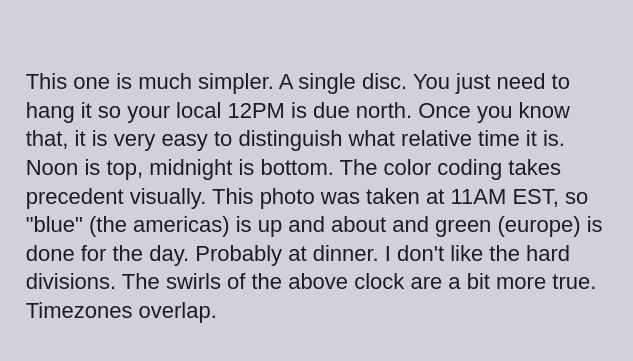
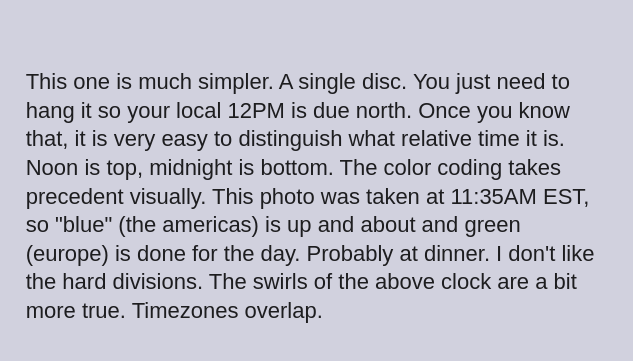
Before and after one commit to mespr/zebratime, a website: page index.html in a window 1280 px wide. Shown: the part 3691-4052 px from the top of the page, 485-1118 px from the left. Drawn offline with Linux system fonts and the light colour scheme.

Commit message:
spelling

```diff
--- a/index.html
+++ b/index.html
@@ -290,7 +290,7 @@ myElement.append(ZebraTime().timeElement());
         <section class="page-box">
             <p>This one is much simpler. A single disc. You just need to hang it so your local 12PM is due north.
                 Once you know that, it is very easy to distinguish what relative time it is. Noon is top, midnight
-                is bottom. The color coding takes precedent visually. This photo was taken at 11AM EST, so "blue"
+                is bottom. The color coding takes precedent visually. This photo was taken at 11:35AM EST, so "blue"
                 (the americas) is up and about and green (europe) is done for the day. Probably at dinner.
                 I don't like the hard divisions. The swirls of the above clock are a bit more true. Timezones overlap.
             </p>
```
